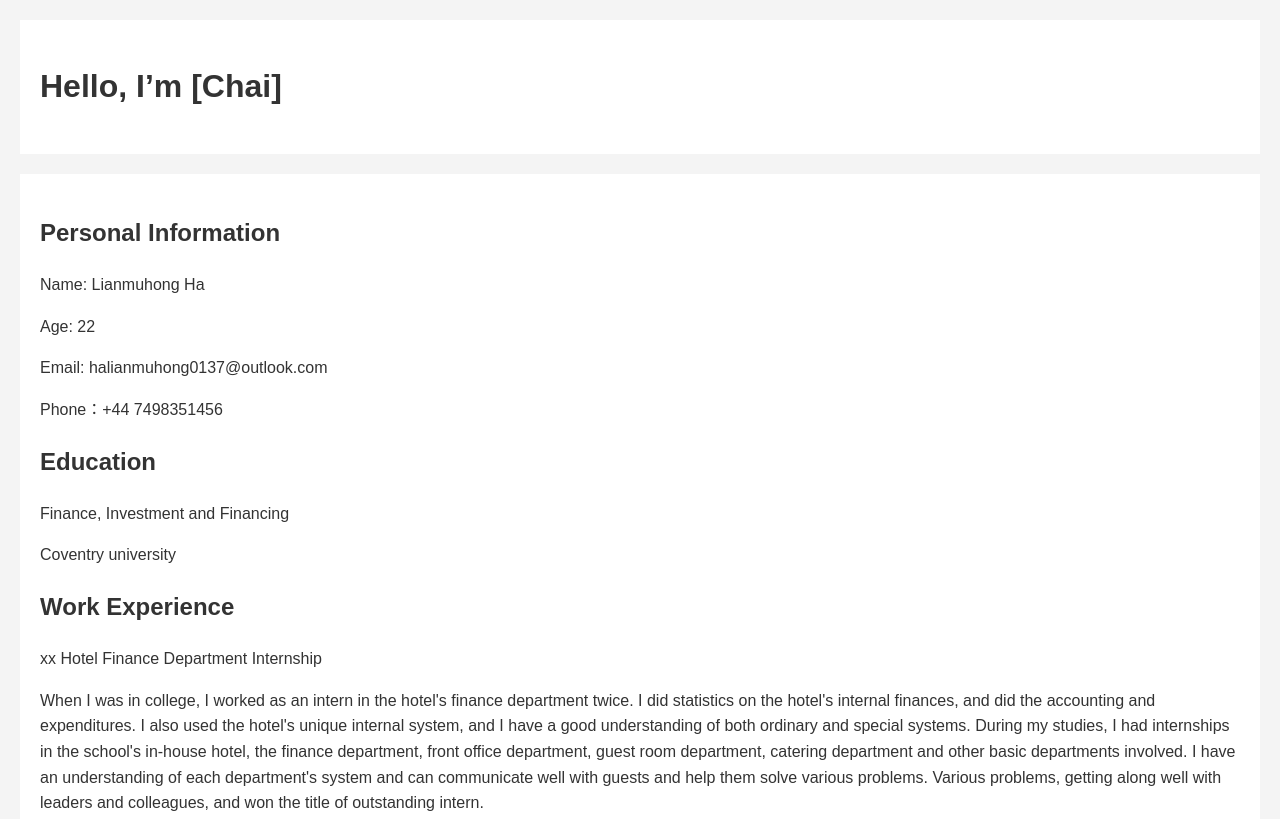
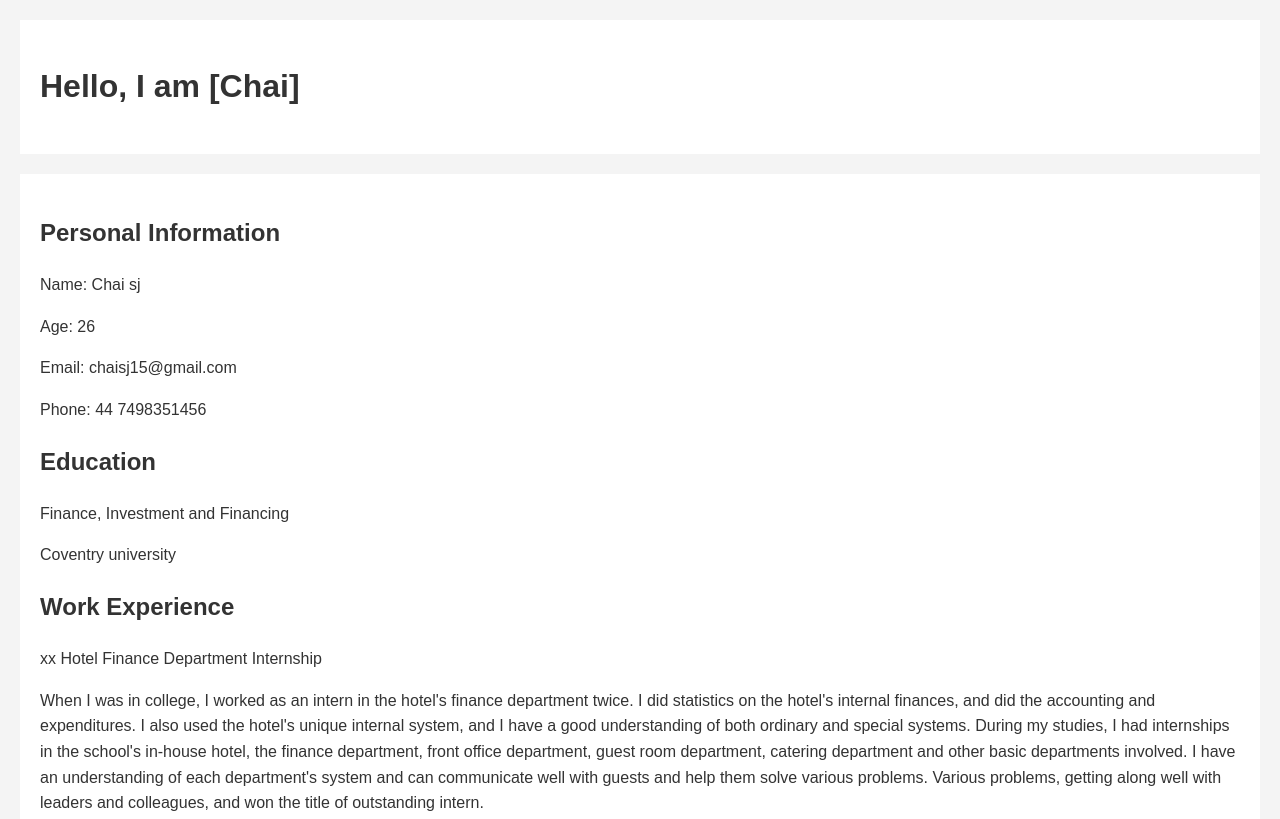
Before and after one commit to ShijiaChai/assignment5, a plain HTML site: page index.html in a window 1280 px wide. Shown: the top 819 px of the page. Drawn offline with Linux system fonts and the light colour scheme.

Commit message:
Update index.html

```diff
--- a/index.html
+++ b/index.html
@@ -6,14 +6,14 @@
 </head>
 <body>
     <header>
-        <h1>Hello, I’m [Chai]</h1>
+        <h1>Hello, I am [Chai]</h1>
     </header>
     <section>
         <h2>Personal Information</h2>
-        <p>Name: Lianmuhong Ha</p>
-        <p>Age: 22</p>
-        <p>Email: halianmuhong0137@outlook.com</p>
-        <p>Phone：+44 7498351456</p>
+        <p>Name: Chai sj</p>
+        <p>Age: 26</p>
+        <p>Email: chaisj15@gmail.com</p>
+        <p>Phone: 44 7498351456</p>
 
         <h2>Education</h2>
         <p>Finance, Investment and Financing</p>
```
